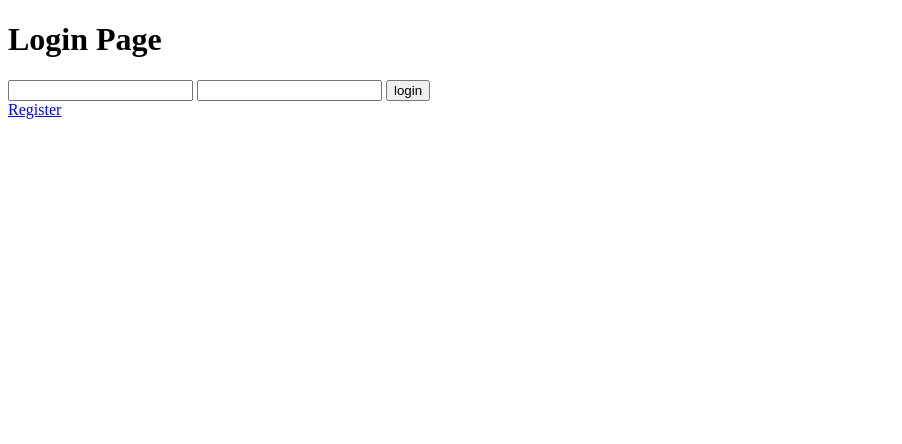
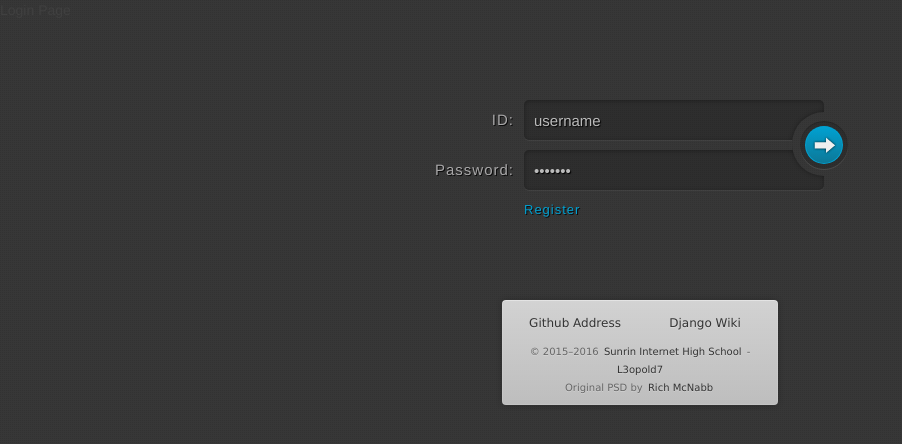
Before and after one commit to L3opold7/L3opold7, a Django app: page /login/ in a window 1280 px wide. Shown: the top 444 px of the page, without its empty margins (0-902 px from the left). Run offline with Django 3.2, Linux system fonts and the light colour scheme; parts of the project's set-up code (start-up, migrations or seed data) failed here and were passed over; some libraries are stand-ins or nearby versions.

Commit message:
Design Login page, add style.css

```diff
--- /dev/null
+++ b/common/static/css/style.css
@@ -0,0 +1,297 @@
+html, body, div, span, applet, object, iframe,
+h1, h2, h3, h4, h5, h6, p, blockquote, pre,
+a, abbr, acronym, address, big, cite, code,
+del, dfn, em, img, ins, kbd, q, s, samp,
+small, strike, strong, sub, sup, tt, var,
+b, u, i, center,
+dl, dt, dd, ol, ul, li,
+fieldset, form, label, legend,
+table, caption, tbody, tfoot, thead, tr, th, td,
+article, aside, canvas, details, embed,
+figure, figcaption, footer, header, hgroup,
+menu, nav, output, ruby, section, summary,
+time, mark, audio, video {
+  margin: 0;
+  padding: 0;
+  border: 0;
+  font-size: 100%;
+  font: inherit;
+  vertical-align: baseline;
+}
+
+article, aside, details, figcaption, figure,
+footer, header, hgroup, menu, nav, section {
+  display: block;
+}
+
+body {
+  line-height: 1;
+}
+
+ol, ul {
+  list-style: none;
+}
+
+blockquote, q {
+  quotes: none;
+}
+
+blockquote:before, blockquote:after,
+q:before, q:after {
+  content: '';
+  content: none;
+}
+
+table {
+  border-collapse: collapse;
+  border-spacing: 0;
+}
+
+.about {
+  margin: 70px auto 40px;
+  padding: 8px;
+  width: 260px;
+  font: 10px/18px 'Lucida Grande', Arial, sans-serif;
+  color: #666;
+  text-align: center;
+  text-shadow: 0 1px rgba(255, 255, 255, 0.25);
+  background: #eee;
+  background: rgba(250, 250, 250, 0.8);
+  border-radius: 4px;
+  background-image: -webkit-linear-gradient(top, rgba(0, 0, 0, 0), rgba(0, 0, 0, 0.1));
+  background-image: -moz-linear-gradient(top, rgba(0, 0, 0, 0), rgba(0, 0, 0, 0.1));
+  background-image: -o-linear-gradient(top, rgba(0, 0, 0, 0), rgba(0, 0, 0, 0.1));
+  background-image: linear-gradient(to bottom, rgba(0, 0, 0, 0), rgba(0, 0, 0, 0.1));
+  -webkit-box-shadow: inset 0 1px rgba(255, 255, 255, 0.3), inset 0 0 0 1px rgba(255, 255, 255, 0.1), 0 0 6px rgba(0, 0, 0, 0.2);
+  box-shadow: inset 0 1px rgba(255, 255, 255, 0.3), inset 0 0 0 1px rgba(255, 255, 255, 0.1), 0 0 6px rgba(0, 0, 0, 0.2);
+}
+.about a {
+  color: #333;
+  text-decoration: none;
+  border-radius: 2px;
+  -webkit-transition: background 0.1s;
+  -moz-transition: background 0.1s;
+  -o-transition: background 0.1s;
+  transition: background 0.1s;
+}
+.about a:hover {
+  text-decoration: none;
+  background: #fafafa;
+  background: rgba(255, 255, 255, 0.7);
+}
+
+.about-links {
+  height: 30px;
+}
+.about-links > a {
+  float: left;
+  width: 50%;
+  line-height: 30px;
+  font-size: 12px;
+}
+
+.about-author {
+  margin-top: 5px;
+}
+.about-author > a {
+  padding: 1px 3px;
+  margin: 0 -1px;
+}
+
+/*
+ * Copyright (c) 2012-2013 Thibaut Courouble
+ * http://www.cssflow.com
+ *
+ * Licensed under the MIT License:
+ * http://www.opensource.org/licenses/mit-license.php
+ */
+body, .login-submit, .login-submit:before, .login-submit:after {
+  background: #373737 url("../img/bg.png") 0 0 repeat;
+}
+
+body {
+  font: 14px/20px 'Helvetica Neue', Helvetica, Arial, sans-serif;
+  color: #404040;
+}
+
+a {
+  color: #00a1d2;
+  text-decoration: none;
+}
+a:hover {
+  text-decoration: underline;
+}
+
+.login {
+  position: relative;
+  margin: 80px auto;
+  width: 400px;
+  padding-right: 32px;
+  font-weight: 300;
+  color: #a8a7a8;
+  text-shadow: 1px 1px 0 rgba(0, 0, 0, 0.8);
+}
+.login p {
+  margin: 0 0 10px;
+}
+
+input, button, label {
+  font-family: 'Helvetica Neue', Helvetica, Arial, sans-serif;
+  font-size: 15px;
+  font-weight: 300;
+  -webkit-box-sizing: border-box;
+  -moz-box-sizing: border-box;
+  box-sizing: border-box;
+}
+
+input[type=text], input[type=password] {
+  padding: 0 10px;
+  width: 300px;
+  height: 40px;
+  color: #bbb;
+  text-shadow: 1px 1px 1px black;
+  background: rgba(0, 0, 0, 0.16);
+  border: 0;
+  border-radius: 5px;
+  -webkit-box-shadow: inset 0 1px 4px rgba(0, 0, 0, 0.3), 0 1px rgba(255, 255, 255, 0.06);
+  box-shadow: inset 0 1px 4px rgba(0, 0, 0, 0.3), 0 1px rgba(255, 255, 255, 0.06);
+}
+input[type=text]:focus, input[type=password]:focus {
+  color: white;
+  background: rgba(0, 0, 0, 0.1);
+  outline: 0;
+}
+
+label {
+  float: left;
+  width: 100px;
+  line-height: 40px;
+  padding-right: 10px;
+  font-weight: 100;
+  text-align: right;
+  letter-spacing: 1px;
+}
+
+.register {
+  padding-left: 100px;
+  font-size: 13px;
+  font-weight: 100;
+  letter-spacing: 1px;
+}
+
+
+.logout {
+  padding-left: 100px;
+  font-size: 13px;
+  font-weight: 100;
+  letter-spacing: 1px;
+}
+
+
+.login-submit {
+  position: absolute;
+  top: 12px;
+  right: 0;
+  width: 48px;
+  height: 48px;
+  padding: 8px;
+  border-radius: 32px;
+  -webkit-box-shadow: 0 0 4px rgba(0, 0, 0, 0.35);
+  box-shadow: 0 0 4px rgba(0, 0, 0, 0.35);
+}
+.login-submit:before, .login-submit:after {
+  content: '';
+  z-index: 1;
+  position: absolute;
+}
+.login-submit:before {
+  top: 28px;
+  left: -4px;
+  width: 4px;
+  height: 10px;
+  -webkit-box-shadow: inset 0 1px rgba(255, 255, 255, 0.06);
+  box-shadow: inset 0 1px rgba(255, 255, 255, 0.06);
+}
+.login-submit:after {
+  top: -4px;
+  bottom: -4px;
+  right: -4px;
+  width: 36px;
+}
+
+.login-button {
+  position: relative;
+  z-index: 2;
+  width: 48px;
+  height: 48px;
+  padding: 0 0 48px;
+  /* Fix wrong positioning in Firefox 9 & older (bug 450418) */
+  text-indent: 120%;
+  white-space: nowrap;
+  overflow: hidden;
+  background: none;
+  border: 0;
+  border-radius: 24px;
+  cursor: pointer;
+  -webkit-box-shadow: inset 0 1px 1px rgba(0, 0, 0, 0.2), 0 1px rgba(255, 255, 255, 0.1);
+  box-shadow: inset 0 1px 1px rgba(0, 0, 0, 0.2), 0 1px rgba(255, 255, 255, 0.1);
+  /* Must use another pseudo element for the gradient background because Webkit */
+  /* clips the background incorrectly inside elements with a border-radius.     */
+}
+.login-button:before {
+  content: '';
+  position: absolute;
+  top: 5px;
+  bottom: 5px;
+  left: 5px;
+  right: 5px;
+  background: #00a2d3;
+  border-radius: 24px;
+  background-image: -webkit-linear-gradient(top, #00a2d3, #0d7796);
+  background-image: -moz-linear-gradient(top, #00a2d3, #0d7796);
+  background-image: -o-linear-gradient(top, #00a2d3, #0d7796);
+  background-image: linear-gradient(to bottom, #00a2d3, #0d7796);
+  -webkit-box-shadow: inset 0 0 0 1px #00a2d3, 0 0 0 5px rgba(0, 0, 0, 0.16);
+  box-shadow: inset 0 0 0 1px #00a2d3, 0 0 0 5px rgba(0, 0, 0, 0.16);
+}
+.login-button:active:before {
+  background: #0591ba;
+  background-image: -webkit-linear-gradient(top, #0591ba, #00a2d3);
+  background-image: -moz-linear-gradient(top, #0591ba, #00a2d3);
+  background-image: -o-linear-gradient(top, #0591ba, #00a2d3);
+  background-image: linear-gradient(to bottom, #0591ba, #00a2d3);
+}
+.login-button:after {
+  content: '';
+  position: absolute;
+  top: 15px;
+  left: 12px;
+  width: 25px;
+  height: 19px;
+  background: url("../img/arrow.png") 0 0 no-repeat;
+}
+
+::-moz-focus-inner {
+  border: 0;
+  padding: 0;
+}
+
+.lt-ie9 input[type=text], .lt-ie9 input[type=password] {
+  line-height: 40px;
+  background: #282828;
+}
+.lt-ie9 .login-submit {
+  position: absolute;
+  top: 12px;
+  right: -28px;
+  padding: 4px;
+}
+.lt-ie9 .login-submit:before, .lt-ie9 .login-submit:after {
+  display: none;
+}
+.lt-ie9 .login-button {
+  line-height: 48px;
+}
+.lt-ie9 .about {
+  background: #313131;
+}
--- a/templates/login.html
+++ b/templates/login.html
@@ -1,22 +1,55 @@
 {% extends "base.html" %}
+{% load staticfiles %}
 
-{% block title %}Welcome{% endblock %}
+{% block head %}
+    <title>Welcome</title>
+    <meta charset="utf-8">
+    <meta http-equiv="X-UA-Compatible" content="IE=edge,chrome=1">
+    <title>Dark Login Form</title>
+    <link rel="stylesheet" href="{% static 'css/style.css' %}">
+    <!--[if lt IE 9]><script src="//html5shim.googlecode.com/svn/trunk/html5.js"></script><![endif]-->
+{% endblock %}
 
 {% block body %}
-<h1>Login Page</h1>
 {% if error %}
-<h2>{{ error }}</h2>
+    <h2>{{ error }}</h2>
 {% endif %}
+
 {% if request.user.is_anonymous %} <!-- 로그인이 안되어 있으면 폼을 띄워줌 -->
-<form method="post" action=".">
-<input type="text" name="username">
-<input type="password" name="password">
-<input type="submit" value="login">
-{% csrf_token %}
-</form>
-    <a href="/register/">Register</a>
-{% else %} <!-- 로그인이 되어있을 경우 user객체의 username을 출력해줌 -->
-<p>Hi! {{ request.user.username }}</p>
-<a href="/logout/">Logout</a>
-{% endif %}
+    <h1>Login Page</h1>
+    <form method="post" action="." class="login">
+    <p>
+        <label for="login">ID:</label>
+        <input type="text" name="username" id="login" value="username">
+    </p>
+    <p>
+        <label for="password">Password:</label>
+        <input type="password" name="password" id="password" value="1111111">
+    </p>
+
+    <p class="login-submit">
+        <button type="submit" class="login-button">Login</button>
+    </p>
+
+    <p class="register"><a href="/register/">Register</a></p>
+    {% csrf_token %}
+    </form>
+
+
+    {% else %} <!-- 로그인이 되어있을 경우 user객체의 username을 출력해줌 -->
+        <p>{{ request.user.username }}'s Page</p>
+        <p class="logout"><a href="/logout/">Logout</a></p>
+    {% endif %}
+
+    <section class="about">
+    <p class="about-links">
+        <a href="https://github.com/L3opold7/L3opold7/" target="_parent">Github Address</a>
+        <a href="" target="_parent">Django Wiki</a>
+    </p>
+    <p class="about-author">
+        &copy; 2015&ndash;2016 <a href="http://sunrint.hs.kr" target="_blank">Sunrin Internet High School</a> -
+        <a href="http://github.com/L3opold7/" target="_blank">L3opold7</a><br>
+        Original PSD by <a href="http://365psd.com/day/2-234/" target="_blank">Rich McNabb</a>
+    </section>
+
 {% endblock %}
```
Also changed, not shown: common/static/img/arrow.png (added), common/static/img/bg.png (added).
